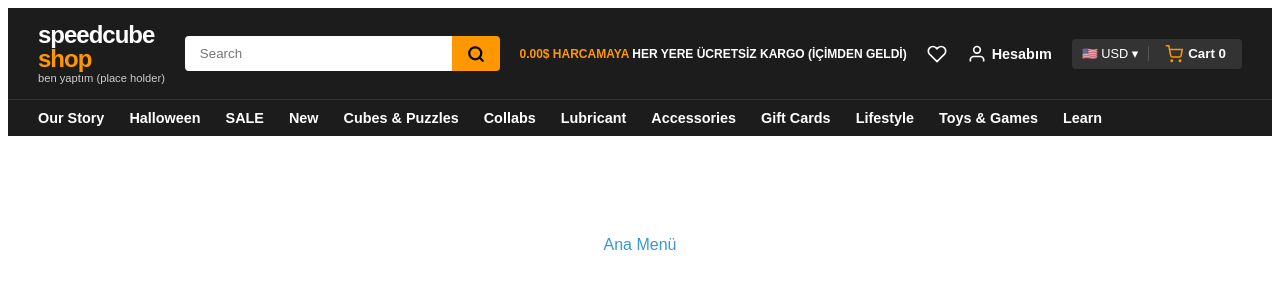
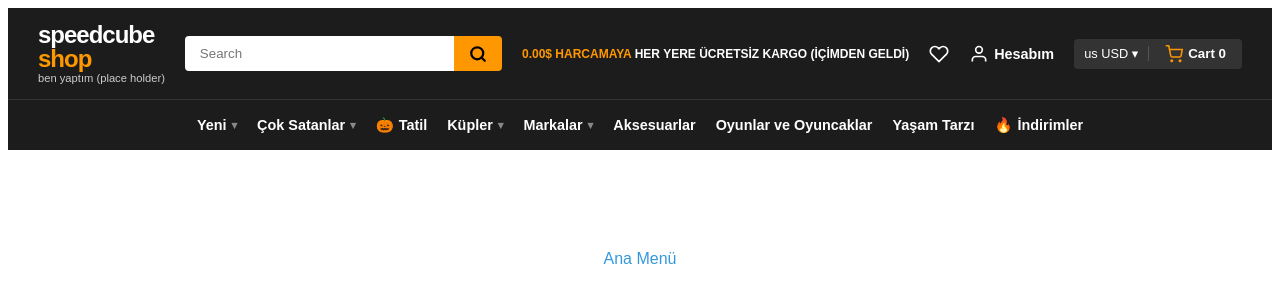
Before and after one commit to Berk4yKucuk/speedcube-clone, a Vue app: page /sayfa/2 in a window 1280 px wide. Shown: the top 302 px of the page. Built offline with nearby package versions, Linux system fonts and the light colour scheme.

Commit message:
2. komponent düzeltmeler

```diff
--- a/src/components/Navbar.vue
+++ b/src/components/Navbar.vue
@@ -1,13 +1,25 @@
- <script setup>
-// Logo resmi varsa import edebilirsin, yoksa yazıyla hallettik.
+<script setup>
+import { ref } from 'vue'
+
+// MENÜ VERİSİ
+// Dropdown yapmak istediğin maddenin içine 'altLinkler' eklemen yeterli.
+const menuOgeleri = ref([
+  { ad: 'Yeni', link: '#', altLinkler: ['Son Eklenenler', 'Yakında Gelecekler'] },
+  { ad: 'Çok Satanlar', link: '#', altLinkler: ['3x3 Küpler', '4x4 Küpler'] },
+  { ad: 'Tatil', link: '#', ozellestirme: '🎃' },
+  { ad: 'Küpler', link: '#', altLinkler: ['Standart', 'Manyetik', 'Şekil Değiştiren'] },
+  { ad: 'Markalar', link: '#', altLinkler: ['GAN', 'MoYu', 'YJ'] },
+  { ad: 'Aksesuarlar', link: '#' },
+  { ad: 'Oyunlar ve Oyuncaklar', link: '#' },
+  { ad: 'Yaşam Tarzı', link: '#' },
+  { ad: 'İndirimler', link: '#', ozellestirme: '🔥' }
+])
 </script>
 
 <template>
   <header class="navbar-container">
 
     <div class="top-bar">
-
-
       <div class="logo">
         <span class="logo-white">speedcube</span>
         <span class="logo-orange">shop</span>
@@ -17,26 +29,23 @@
       <div class="search-box">
         <input type="text" placeholder="Search" />
         <button class="search-btn">
-          <svg width="18" height="18" viewBox="0 0 24 24" fill="none" stroke="currentColor" stroke-width="3" stroke-linecap="round" stroke-linejoin="round"><circle cx="11" cy="11" r="8"></circle><line x1="21" y1="21" x2="16.65" y2="16.65"></line></svg>
+           <svg width="18" height="18" viewBox="0 0 24 24" fill="none" stroke="currentColor" stroke-width="3" stroke-linecap="round" stroke-linejoin="round"><circle cx="11" cy="11" r="8"></circle><line x1="21" y1="21" x2="16.65" y2="16.65"></line></svg>
         </button>
       </div>
 
       <div class="user-actions">
         <div class="free-shipping">
-           <span class="orange">0.00$ HARCAMAYA</span> HER YERE ÜCRETSİZ KARGO (İÇİMDEN GELDİ)
+          <span class="orange">0.00$ HARCAMAYA</span> HER YERE ÜCRETSİZ KARGO (İÇİMDEN GELDİ)
         </div>
-
         <div class="icon-btn">
            <svg width="20" height="20" viewBox="0 0 24 24" fill="none" stroke="currentColor" stroke-width="2"><path d="M20.84 4.61a5.5 5.5 0 0 0-7.78 0L12 5.67l-1.06-1.06a5.5 5.5 0 0 0-7.78 7.78l1.06 1.06L12 21.23l7.78-7.78 1.06-1.06a5.5 5.5 0 0 0 0-7.78z"></path></svg>
         </div>
-
         <div class="account-link">
           <svg width="20" height="20" viewBox="0 0 24 24" fill="none" stroke="currentColor" stroke-width="2"><path d="M20 21v-2a4 4 0 0 0-4-4H8a4 4 0 0 0-4 4v2"></path><circle cx="12" cy="7" r="4"></circle></svg>
           <span>Hesabım</span>
         </div>
-
         <div class="cart-btn">
-          <span class="flag">🇺🇸 USD ▾</span>
+          <span class="flag">us USD ▾</span>
           <button class="cart-display">
             <svg width="18" height="18" viewBox="0 0 24 24" fill="none" stroke="#ff9800" stroke-width="2"><circle cx="9" cy="21" r="1"></circle><circle cx="20" cy="21" r="1"></circle><path d="M1 1h4l2.68 13.39a2 2 0 0 0 2 1.61h9.72a2 2 0 0 0 2-1.61L23 6H6"></path></svg>
             <span>Cart 0</span>
@@ -47,18 +56,21 @@
 
     <nav class="bottom-bar">
       <ul class="nav-links">
-        <li>Our Story</li>
-        <li>Halloween</li>
-        <li>SALE</li>
-        <li>New</li>
-        <li>Cubes & Puzzles</li>
-        <li>Collabs</li>
-        <li>Lubricant</li>
-        <li>Accessories</li>
-        <li>Gift Cards</li>
-        <li>Lifestyle</li>
-        <li>Toys & Games</li>
-        <li>Learn</li>
+        <li v-for="(oge, index) in menuOgeleri" :key="index" class="nav-item">
+
+          <a :href="oge.link" class="main-link">
+            <span v-if="oge.ozellestirme" class="icon">{{ oge.ozellestirme }}</span>
+            {{ oge.ad }}
+            <span v-if="oge.altLinkler" class="arrow">▾</span>
+          </a>
+
+          <ul v-if="oge.altLinkler" class="dropdown-menu">
+            <li v-for="(altLink, i) in oge.altLinkler" :key="i">
+              <a href="#">{{ altLink }}</a>
+            </li>
+          </ul>
+
+        </li>
       </ul>
     </nav>
 
@@ -66,122 +78,113 @@
 </template>
 
 <style scoped>
-
-/* GENEL YAPILANDIRMA */
-.navbar-container {
-  background-color: #1c1c1c; /*zemin */
-  color: white;
-  font-family: sans-serif;
-  display: flex;
-  flex-direction: column;
-}
-
-/*ÜST SATIR*/
-.top-bar {
-  display: flex;
-  align-items: center;
-  justify-content: space-between;
-  padding: 15px 30px;
-  gap: 20px;
-}
-
-/* Logo */
-.logo {
-  display: flex;
-  flex-direction: column;
-  font-weight: bold;
-  font-size: 1.5rem;
-  line-height: 1;
-}
+.navbar-container { background-color: #1c1c1c; color: white; font-family: sans-serif; display: flex; flex-direction: column; }
+.top-bar { display: flex; align-items: center; justify-content: space-between; padding: 15px 30px; gap: 20px; }
+.logo { display: flex; flex-direction: column; font-weight: bold; font-size: 1.5rem; line-height: 1; }
 .logo-white { color: white; letter-spacing: -1px;}
 .logo-orange { color: #ff9800; letter-spacing: -1px;}
 .since { font-size: 0.7rem; color: #ccc; font-weight: normal; margin-top: 2px;}
+.search-box { flex: 1; max-width: 600px; display: flex; }
+.search-box input { width: 100%; padding: 10px 15px; border: none; border-radius: 4px 0 0 4px; outline: none; }
+.search-btn { background-color: #ff9800; border: none; padding: 0 15px; border-radius: 0 4px 4px 0; cursor: pointer; color: black; display: flex; align-items: center; }
+.user-actions { display: flex; align-items: center; gap: 20px; font-size: 0.9rem; }
+.free-shipping { font-size: 0.75rem; font-weight: bold; text-transform: uppercase; }
+.orange { color: #ff9800; }
+.icon-btn, .account-link { display: flex; align-items: center; gap: 5px; cursor: pointer; }
+.account-link { font-weight: bold; }
+.cart-btn { display: flex; align-items: center; background-color: #333; border-radius: 4px; padding: 5px 10px; gap: 10px; }
+.flag { font-size: 0.8rem; border-right: 1px solid #555; padding-right: 10px; cursor: pointer;}
+.cart-display { background: none; border: none; color: white; font-weight: bold; display: flex; align-items: center; gap: 5px; cursor: pointer; }
 
-/* Arama Kutusu */
-.search-box {
-  flex: 1;
-  max-width: 600px;
+
+
+.bottom-bar {
+  border-top: 1px solid #333;
+  padding: 0 30px;
   display: flex;
-}
-.search-box input {
-  width: 100%;
-  padding: 10px 15px;
-  border: none;
-  border-radius: 4px 0 0 4px;
-  outline: none;
-}
-.search-btn {
-  background-color: #ff9800;
-  border: none;
-  padding: 0 15px;
-  border-radius: 0 4px 4px 0;
-  cursor: pointer;
-  color: black;
-  display: flex;
-  align-items: center;
+  justify-content: center;
 }
 
-/* Sağ Taraf Aksiyonlar */
-.user-actions {
-  display: flex;
-  align-items: center;
-  gap: 20px;
-  font-size: 0.9rem;
-}
-.free-shipping { font-size: 0.75rem; font-weight: bold; text-transform: uppercase; }
-.orange { color: #ff9800; }
-
-.icon-btn, .account-link {
-  display: flex;
-  align-items: center;
-  gap: 5px;
-  cursor: pointer;
-}
-.account-link { font-weight: bold; }
-
-.cart-btn {
-  display: flex;
-  align-items: center;
-  background-color: #333;
-  border-radius: 4px;
-  padding: 5px 10px;
-  gap: 10px;
-}
-.flag { font-size: 0.8rem; border-right: 1px solid #555; padding-right: 10px; cursor: pointer;}
-.cart-display {
-  background: none;
-  border: none;
-  color: white;
-  font-weight: bold;
-  display: flex;
-  align-items: center;
-  gap: 5px;
-  cursor: pointer;
-}
-
-/* ALT SATIR*/
-.bottom-bar {
-  border-top: 1px solid #333333;
-  padding: 10px 30px;
-}
 .nav-links {
   list-style: none;
   padding: 0;
   margin: 0;
   display: flex;
-  gap: 25px;
+  gap: 20px;
   font-size: 0.9rem;
   font-weight: 600;
-  flex-wrap: wrap;
+  height: 50px;
+  align-items: center;
 }
-.nav-links li {
-  cursor: pointer;
-  transition: color 0.2s;
+
+/* Menü Öğesi (Parent) */
+.nav-item {
+  position: relative;
+  height: 100%;
+  display: flex;
+  align-items: center;
+}
+
+.main-link {
+  color: white;
+  text-decoration: none;
   display: flex;
   align-items: center;
   gap: 5px;
+  transition: color 0.2s;
+  height: 100%;
 }
-.nav-links li:hover { color: #ff9800; }
-.highlight { display: flex; align-items: center; }
 
+.nav-item:hover .main-link {
+  color: #ff9800;
+}
+
+.arrow {
+  font-size: 0.7rem;
+  color: #888;
+}
+
+/* --- DROPDOWN (AÇILIR KUTU) STİLLERİ --- */
+.dropdown-menu {
+  display: none; /* Başlangıçta gizli */
+  position: absolute;
+  top: 100%; /* Tam altına yapış */
+  left: 50%;
+  transform: translateX(-50%); /* Ortala */
+  background-color: white;
+  min-width: 200px;
+  box-shadow: 0 4px 12px rgba(0,0,0,0.2);
+  border-radius: 0 0 4px 4px;
+  padding: 10px 0;
+  list-style: none;
+  z-index: 100; /* Her şeyin üstünde olsun */
+  border-top: 3px solid #ff9800; /* Üstüne turuncu çizgi */
+}
+
+/* Hover olunca göster */
+.nav-item:hover .dropdown-menu {
+  display: block;
+  animation: fadeIn 0.2s ease-in-out;
+}
+
+/* Dropdown Linkleri */
+.dropdown-menu li a {
+  display: block;
+  padding: 10px 20px;
+  color: #333;
+  text-decoration: none;
+  font-size: 0.85rem;
+  transition: background 0.2s;
+}
+
+.dropdown-menu li a:hover {
+  background-color: #f4f4f4;
+  color: #ff9800;
+}
+
+/* Minik bir animasyon */
+@keyframes fadeIn {
+  from { opacity: 0; transform: translate(-50%, 10px); }
+  to { opacity: 1; transform: translate(-50%, 0); }
+}
 </style>
```
